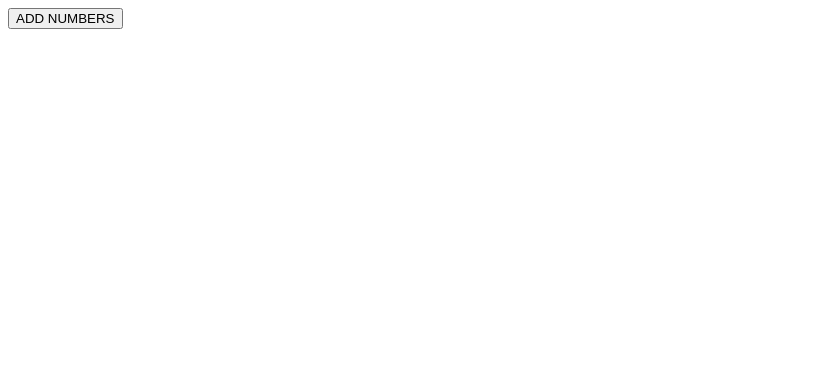
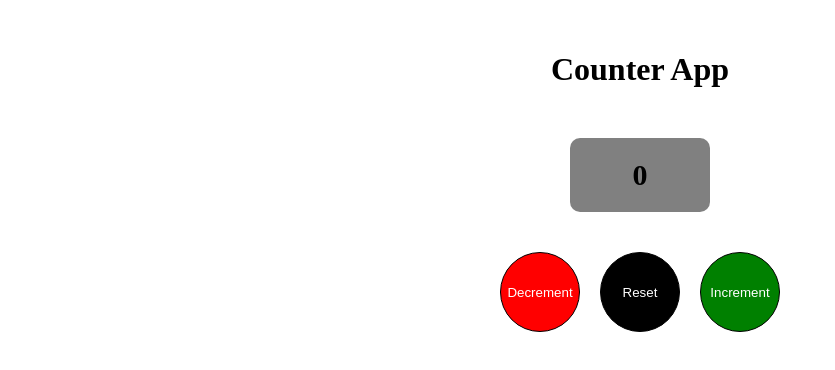
Before and after one commit to chavannikhil802/angular-19-tutorial, an Angular app: page / in a window 1280 px wide. Shown: the top 370 px of the page, without its empty margins (0-835 px from the left). Built offline with nearby package versions, Linux system fonts and the light colour scheme.

Commit message:
Completed Chapter 11 - Make Couunter App

```diff
--- a/src/app/app.component.html
+++ b/src/app/app.component.html
@@ -1,3 +1,11 @@
+<!-- CHAPTER 11 -->
+ <app-chp-11></app-chp-11>
+<!-- END OF CHAPTER 11 -->
+
+<!-- CHAPTER 10 -->
+ <!-- <app-chp-10></app-chp-10> -->
+<!-- END OF CHAPTER 10 -->
+
 <!-- <h1>Nikhil Narendra Chavan</h1>
 <h1>{{ title }}</h1>
 <h1>{{ name }}</h1>
@@ -5,7 +13,3 @@
 <login></login>
 <app-signup></app-signup>
 <app-profile></app-profile> -->
-
-<!-- CHAPTER 10 -->
- <app-chp-10></app-chp-10>
-<!-- END OF CHAPTER 10 -->
--- a/src/app/app.component.ts
+++ b/src/app/app.component.ts
@@ -4,6 +4,7 @@ import { LoginComponent } from './login/login.component';
 import { SignupComponent } from './signup/signup.component';
 import { ProfileComponent } from './profile/profile.component';
 import { Chp10Component } from './chapters/chp-10/chp-10.component';
+import { Chp11Component } from './chapters/chp-11/chp-11.component';
 
 @Component({
   selector: 'app-root',
@@ -12,7 +13,8 @@ import { Chp10Component } from './chapters/chp-10/chp-10.component';
     LoginComponent,
     SignupComponent,
     ProfileComponent,
-    Chp10Component
+    Chp10Component,
+    Chp11Component
   ],
   templateUrl: './app.component.html',
   styleUrl: './app.component.css'
--- /dev/null
+++ b/src/app/chapters/chp-11/chp-11.component.css
@@ -0,0 +1,35 @@
+.btn {
+    width: 80px;
+    height: 80px;
+    border-radius: 50%;
+    margin: 10px;
+    color: #fff;
+    cursor: pointer;
+    border: 1px solid #000;
+}
+.btn:hover {
+    border: 1px solid #fff;
+}
+.bg-red {
+    background-color: red;
+}
+.bg-black {
+    background-color: black;
+}
+.bg-green {
+    background-color: green;
+}
+.center, h1 {
+    text-align: center;
+}
+h1 {
+    margin: 4% 0;
+}
+.count {
+    width: 100px;
+    background: grey;
+    padding: 20px;
+    font-size: 30px;
+    border-radius: 10px;
+    margin: auto auto 30px auto;
+}
--- /dev/null
+++ b/src/app/chapters/chp-11/chp-11.component.html
@@ -0,0 +1,7 @@
+<h1>Counter App</h1>
+<div class="center">
+    <h2 class="count">{{ count }}</h2>
+    <button class="btn bg-red" (click)="handleCounter('decrement')">Decrement</button>
+    <button class="btn bg-black" (click)="handleCounter('reset')">Reset</button>
+    <button class="btn bg-green" (click)="handleCounter('increment')">Increment</button>
+</div>
--- /dev/null
+++ b/src/app/chapters/chp-11/chp-11.component.ts
@@ -0,0 +1,34 @@
+import { Component } from '@angular/core';
+
+@Component({
+  selector: 'app-chp-11',
+  imports: [],
+  templateUrl: './chp-11.component.html',
+  styleUrl: './chp-11.component.css'
+})
+export class Chp11Component {
+
+  count: number = 0;
+
+  handleCounter(value: string) {
+    if(value == "decrement") {
+      this.handleDecrement();
+    }
+    else if(value == "increment") {
+      this.handleIncrement();
+    }
+    else {
+      this.handleReset()
+    }
+  }
+
+  handleIncrement() {
+    this.count++;
+  }
+  handleDecrement() {
+    this.count--;
+  }
+  handleReset() {
+    this.count = 0;
+  }
+}
```
Also changed, not shown: 1 other file (tests, documents, lock files or other folders).
